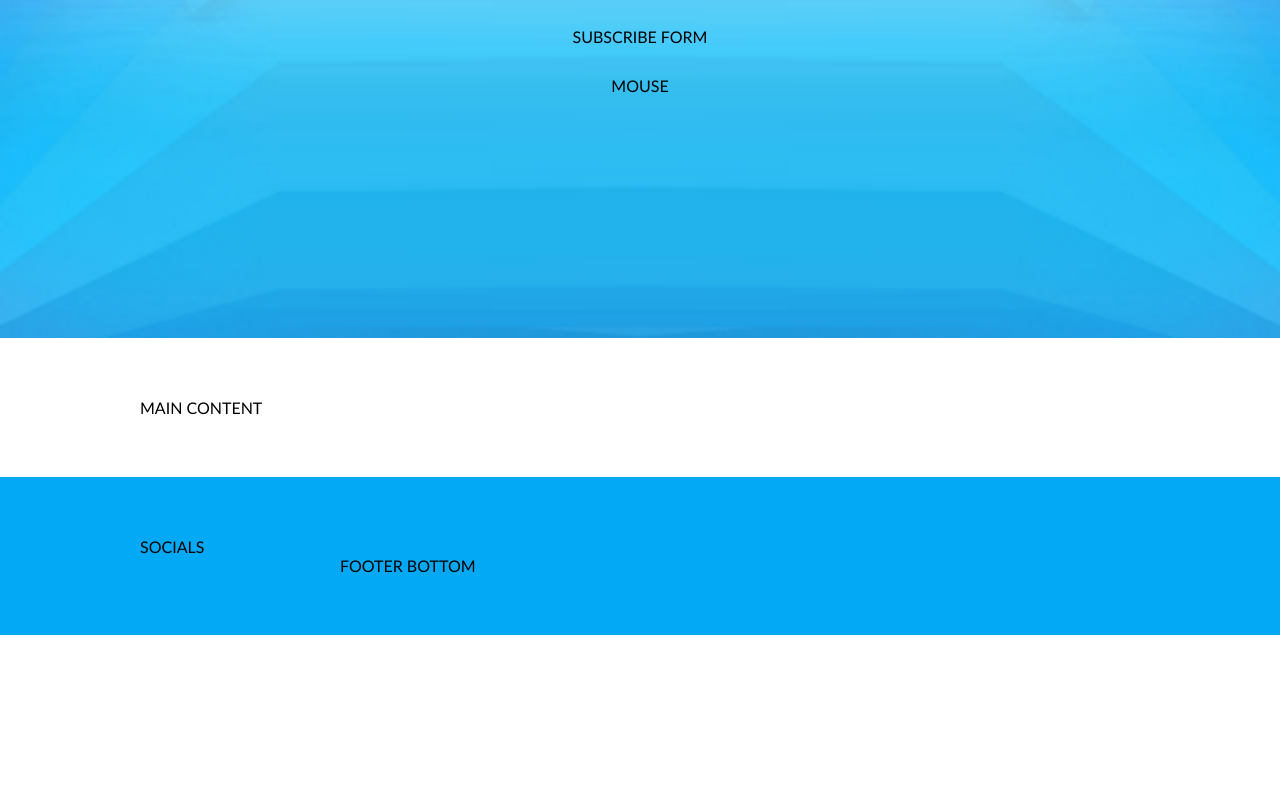
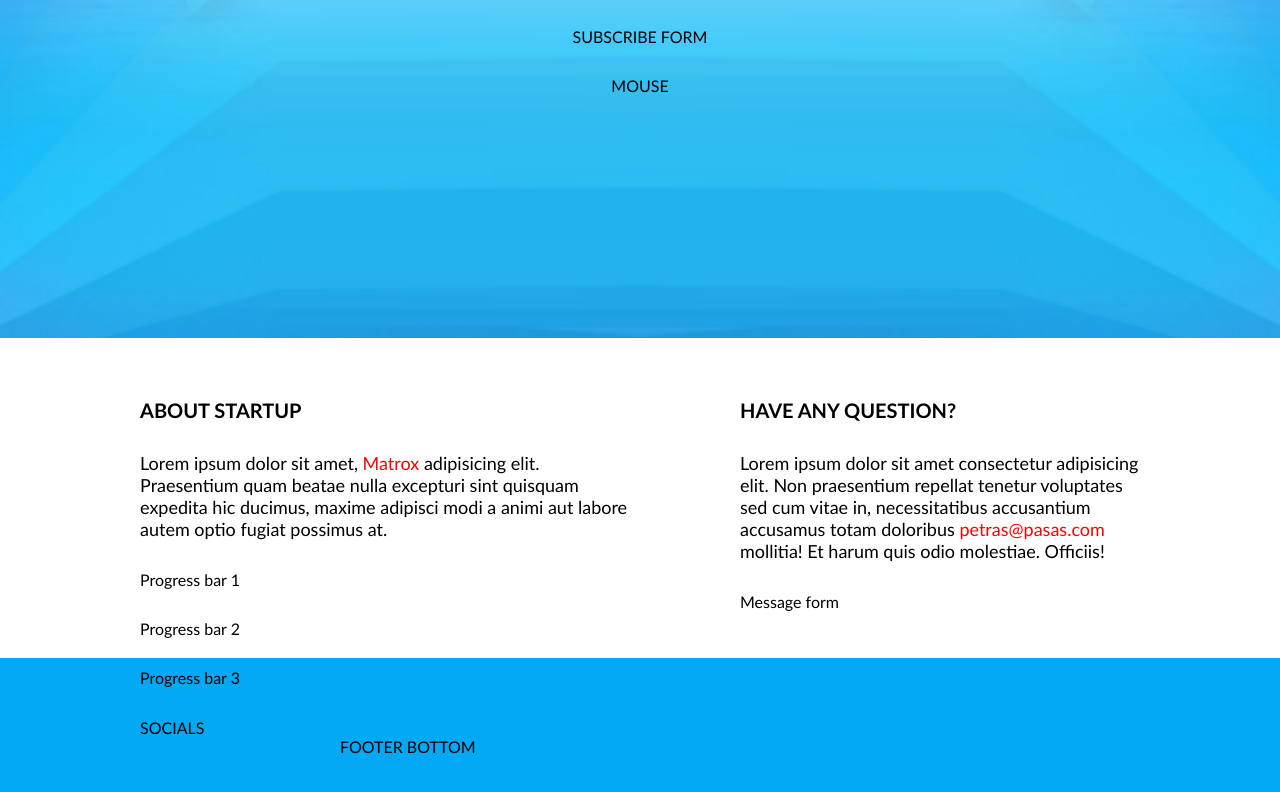
Before and after one commit to zasweted/13-coming-soon, a website: page index.html in a window 1280 px wide. Shown: the part 462-1254 px from the top of the page. Before the commit the page ends 1097 px from the top, so only its background shows below. Drawn offline with Linux system fonts and the light colour scheme.

Commit message:
content section #8

```diff
--- a/css/pages/home.css
+++ b/css/pages/home.css
@@ -46,6 +46,43 @@ section.bg-main {
 /* HERO-end */
 
 /* MAIN-start */
+.main-content {
+    display: flex;
+    flex-direction: row;
+    justify-content: space-between;
+    height: 200px;
+}
+
+.column {
+    display: flex;
+    flex-direction: column;
+    gap: 30px;
+}
+
+.left-column {
+    width: 50%;
+}
+
+.right-column {
+    width: 40%;
+}
+
+.section-title {
+    font-size: 20px;
+    text-transform: uppercase;
+}
+
+.section-description {
+    font-size: 18px;
+}
+
+.section-description a {
+    color: red;
+    text-decoration: none;
+}
+.section-description > a:hover {
+    text-decoration: underline;
+}
 /* MAIN-end */
 
 /* FOOTER-start */
--- a/index.html
+++ b/index.html
@@ -37,8 +37,19 @@
     </section>
 
     <section class="container">
-        <div class="row">
-            MAIN CONTENT
+        <div class="row main-content">
+            <div class="column left-column">
+                <h2 class="section-title">About startup</h2>
+                <p class="section-description">Lorem ipsum dolor sit amet, <a href="#">Matrox</a> adipisicing elit. Praesentium quam beatae nulla excepturi sint quisquam expedita hic ducimus, maxime adipisci modi a animi aut labore autem optio fugiat possimus at.</p>
+                <div>Progress bar 1</div>
+                <div>Progress bar 2</div>
+                <div>Progress bar 3</div>
+            </div>
+            <div class="column right-column">
+                <h2 class="section-title">Have any question?</h2>
+                <p class="section-description">Lorem ipsum dolor sit amet consectetur adipisicing elit. Non praesentium repellat tenetur voluptates sed cum vitae in, necessitatibus accusantium accusamus totam doloribus <a href="#">petras@pasas.com</a> mollitia! Et harum quis odio molestiae. Officiis!</p>
+                <form>Message form</form>
+            </div>
         </div>
     </section>
 
```
